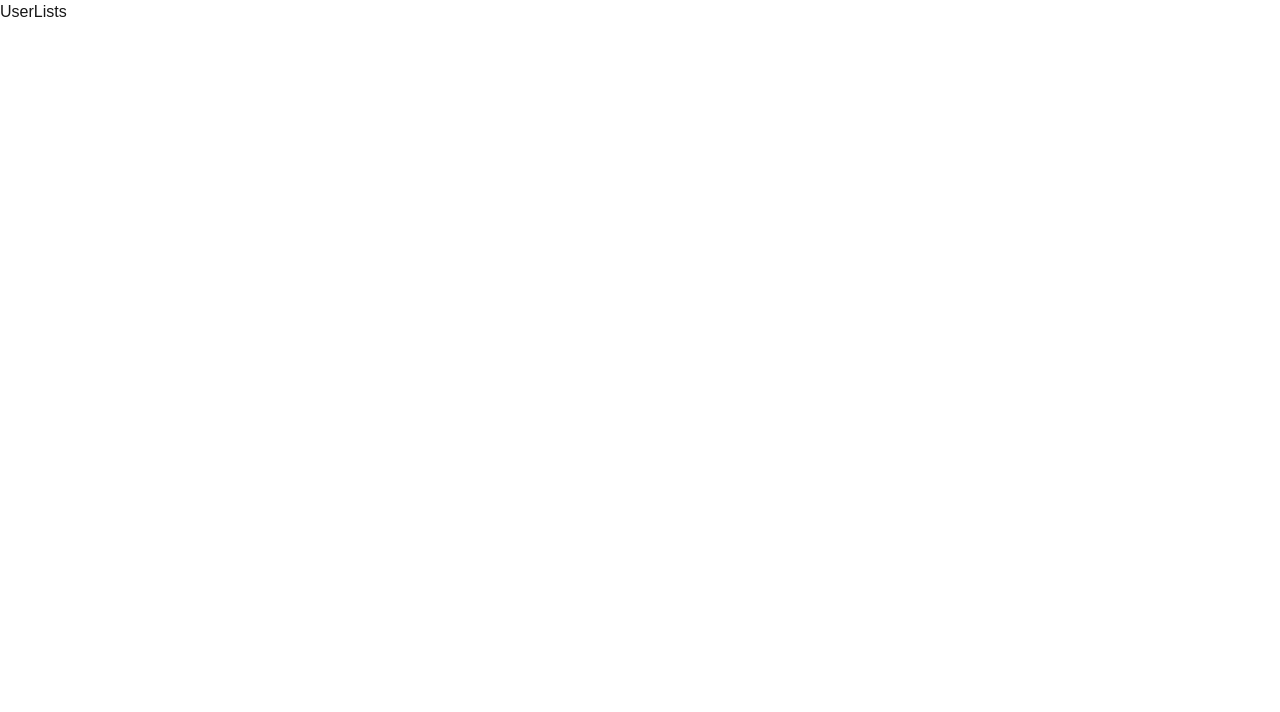
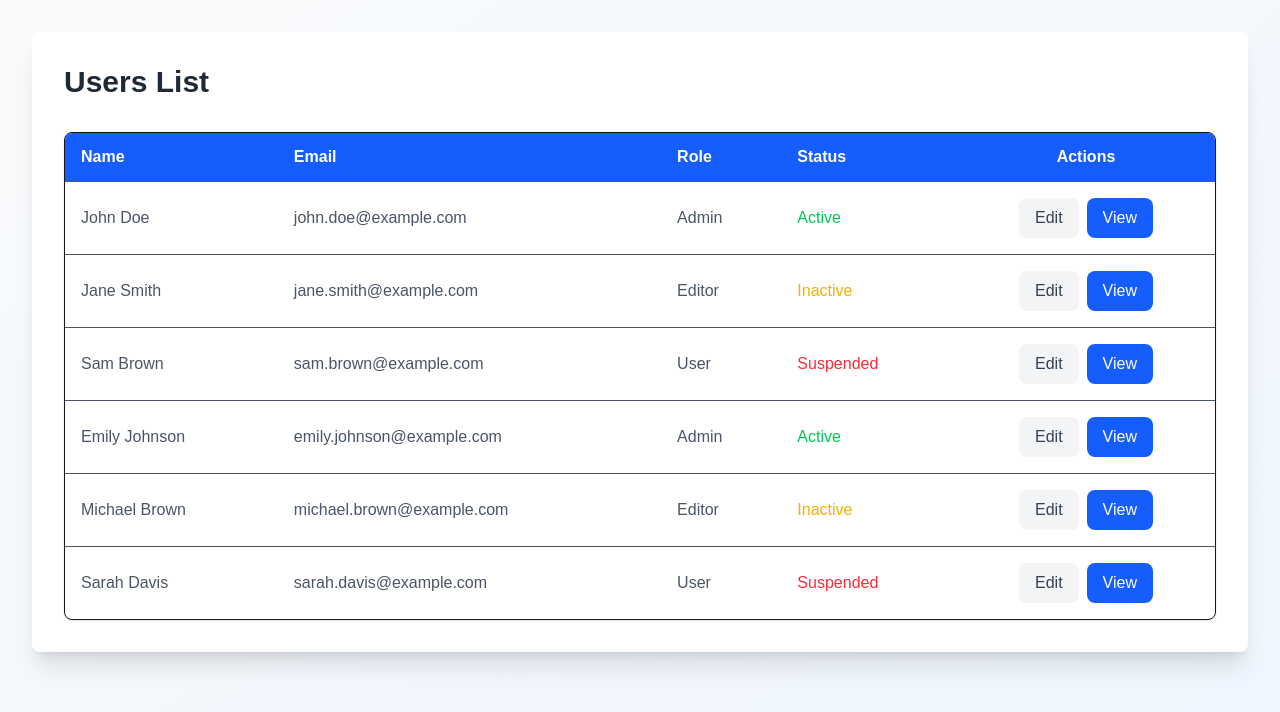
Before and after one commit to yogita-s-24/next-demos, a Next.js app: page /dashboard/users/user-list in a window 1280 px wide. Shown: the top 712 px of the page. Built offline with nearby package versions, Linux system fonts and the light colour scheme.

Commit message:
feat: Add users list table with edit and view actions

```diff
--- a/src/app/dashboard/users/user-list/page.tsx
+++ b/src/app/dashboard/users/user-list/page.tsx
@@ -1,11 +1,100 @@
-import React from 'react'
+const UsersList = () => {
+  const users = [
+    {
+      id: 1,
+      name: "John Doe",
+      email: "john.doe@example.com",
+      role: "Admin",
+      status: "Active",
+    },
+    {
+      id: 2,
+      name: "Jane Smith",
+      email: "jane.smith@example.com",
+      role: "Editor",
+      status: "Inactive",
+    },
+    {
+      id: 3,
+      name: "Sam Brown",
+      email: "sam.brown@example.com",
+      role: "User",
+      status: "Suspended",
+    },
+    {
+      id: 4,
+      name: "Emily Johnson",
+      email: "emily.johnson@example.com",
+      role: "Admin",
+      status: "Active",
+    },
+    {
+      id: 5,
+      name: "Michael Brown",
+      email: "michael.brown@example.com",
+      role: "Editor",
+      status: "Inactive",
+    },
+    {
+      id: 6,
+      name: "Sarah Davis",
+      email: "sarah.davis@example.com",
+      role: "User",
+      status: "Suspended",
+    },
+  ];
 
-const UserLists = () => {
   return (
-    <div>
-      UserLists
+    <div className="min-h-screen bg-gradient-to-br from-gray-50 to-blue-50 p-8">
+      <div className="max-w-7xl mx-auto bg-white rounded-lg shadow-xl p-8">
+        <h1 className="text-3xl font-bold text-gray-800 mb-8">Users List</h1>
+
+        <div className="overflow-x-auto bg-white shadow-sm border rounded-lg">
+          <table className="min-w-full table-auto">
+            <thead className="bg-blue-600 text-white">
+              <tr>
+                <th className="py-3 px-4 text-left">Name</th>
+                <th className="py-3 px-4 text-left">Email</th>
+                <th className="py-3 px-4 text-left">Role</th>
+                <th className="py-3 px-4 text-left">Status</th>
+                <th className="py-3 px-4 text-center">Actions</th>
+              </tr>
+            </thead>
+            <tbody>
+              {users.map((user) => (
+                <tr key={user.id} className="border-t text-gray-600 hover:bg-gray-50">
+                  <td className="py-4 px-4">{user.name}</td>
+                  <td className="py-4 px-4">{user.email}</td>
+                  <td className="py-4 px-4">{user.role}</td>
+                  <td className="py-4 px-4">
+                    <span
+                      className={`${
+                        user.status === "Active"
+                          ? "text-green-500"
+                          : user.status === "Inactive"
+                          ? "text-yellow-500"
+                          : "text-red-500"
+                      }`}
+                    >
+                      {user.status}
+                    </span>
+                  </td>
+                  <td className="py-4 px-4 text-center">
+                    <button className="px-4 py-2 text-gray-700 bg-gray-100 rounded-lg hover:bg-gray-200 transition-colors">
+                      Edit
+                    </button>
+                    <button className="ml-2 px-4 py-2 text-white bg-blue-600 rounded-lg hover:bg-blue-700 transition-colors">
+                      View
+                    </button>
+                  </td>
+                </tr>
+              ))}
+            </tbody>
+          </table>
+        </div>
+      </div>
     </div>
-  )
-}
+  );
+};
 
-export default UserLists
+export default UsersList;
```
